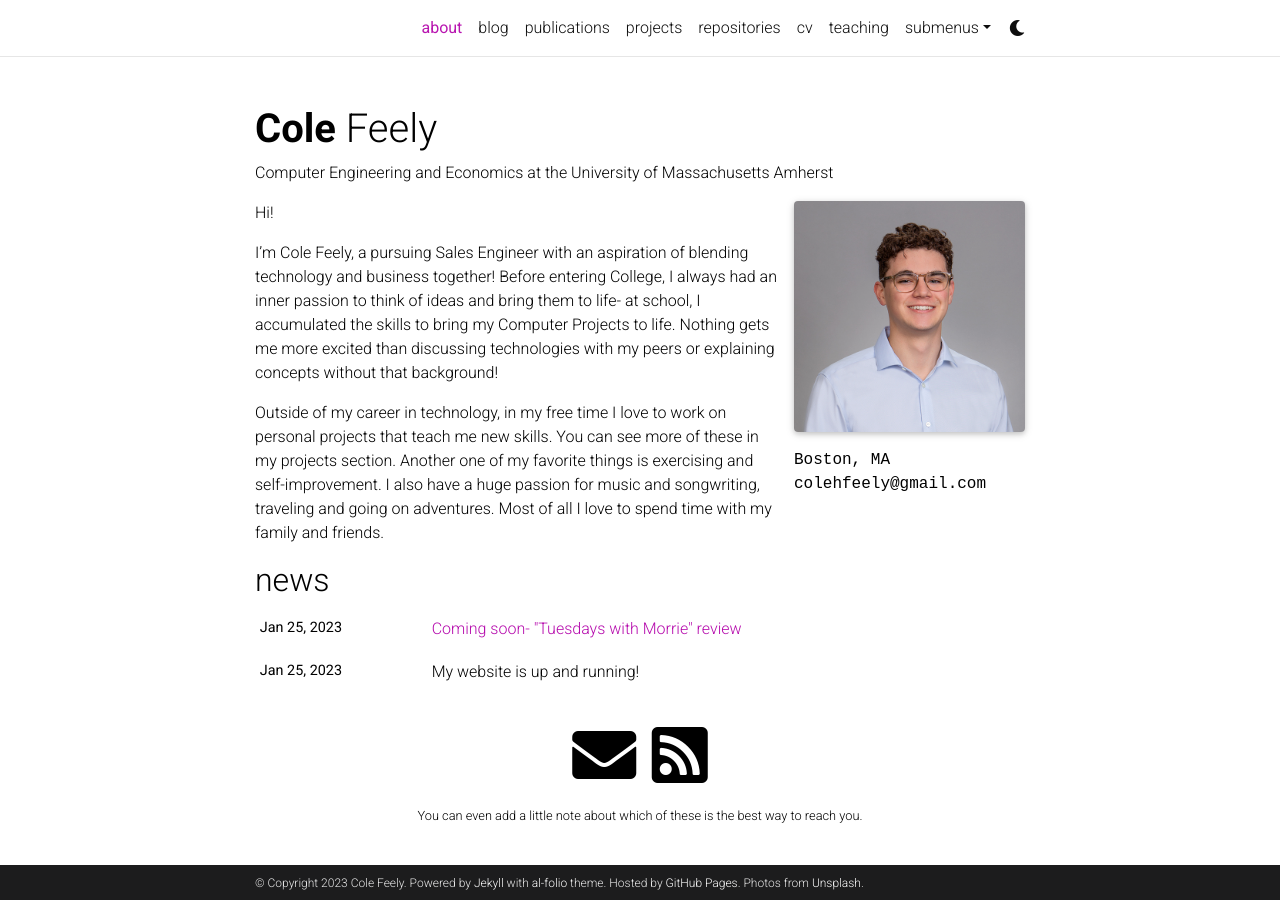
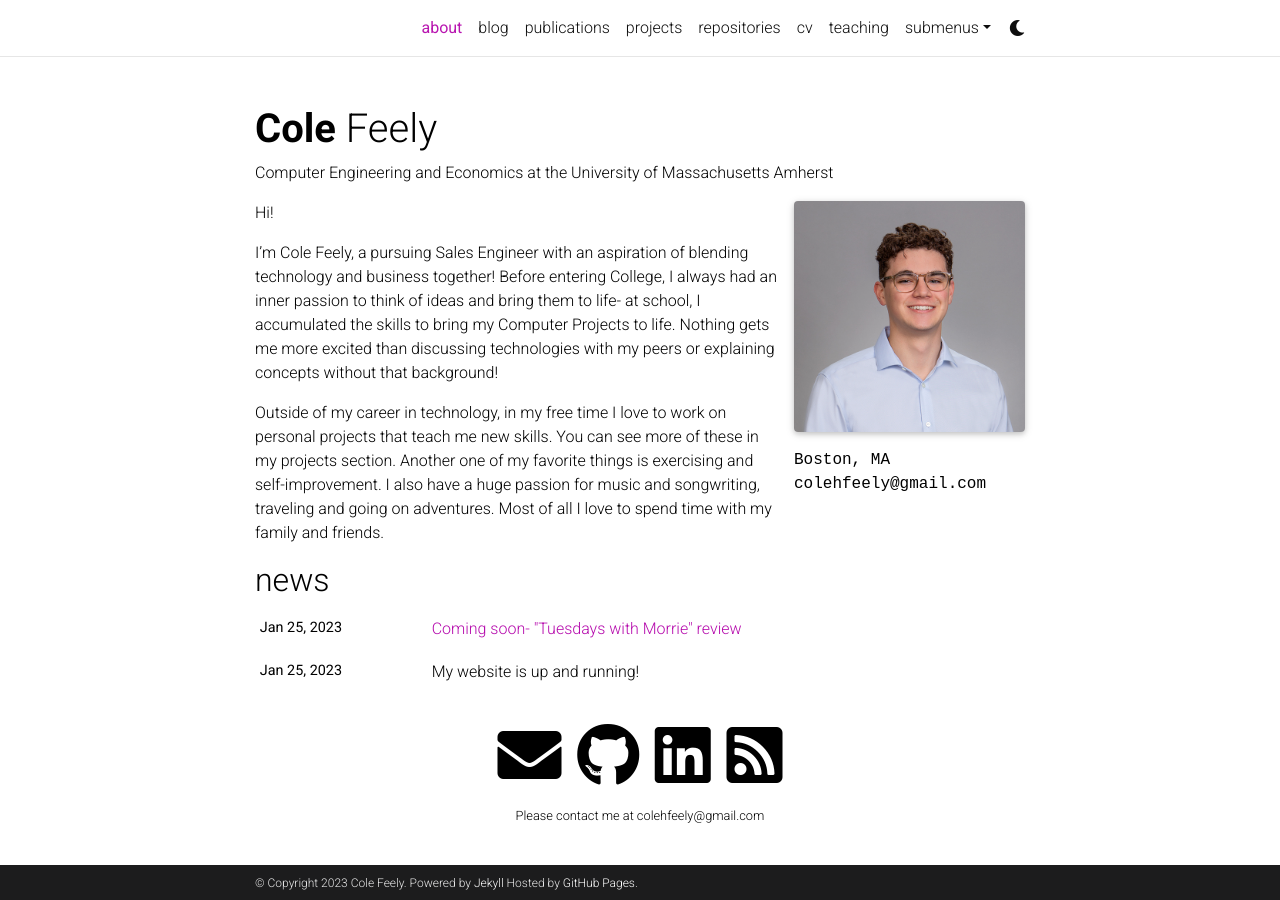
Before and after one commit to ColeFeely6/ColeFeely6.github.io, a Jekyll site: the page built from _pages/about.md, in a window 1280 px wide. Built offline with Jekyll 4.4.1, drawn with Linux system fonts in a browser that asks for light colours; comment, search, counter and statistics services are not loaded; a style sheet for code colours, icons or effects is not loaded.

Commit message:
Changing the Blog page and other things

```diff
--- a/_config.yml
+++ b/_config.yml
@@ -10,9 +10,9 @@
 description: > # the ">" symbol means to ignore newlines until "footer_text:"
   A simple, whitespace theme for academics. Based on [*folio](https://github.com/bogoli/-folio) design.
 footer_text: >
-  Powered by <a href="https://jekyllrb.com/" target="_blank">Jekyll</a> with <a href="https://github.com/alshedivat/al-folio">al-folio</a> theme.
+  Powered by <a href="https://jekyllrb.com/" target="_blank">Jekyll</a>
   Hosted by <a href="https://pages.github.com/" target="_blank">GitHub Pages</a>.
-  Photos from <a href="https://unsplash.com" target="_blank">Unsplash</a>.
+
 keywords: jekyll, jekyll-theme, academic-website, portfolio-website  # add your own keywords or leave empty
 
 lang: en # the language of your site (for example: en, fr, cn, ru, etc.)
@@ -67,11 +67,11 @@
 # Social integration
 # -----------------------------------------------------------------------------
 
-github_username: # your GitHub user name
+github_username: ColeFeely6.github.io # your GitHub user name
 gitlab_username: # your GitLab user name
 twitter_username: # your Twitter handle
 mastodon_username: # your mastodon instance+username in the format instance.tld/@username
-linkedin_username: # your LinkedIn user name
+linkedin_username: https://www.linkedin.com/in/cole-feely/ # your LinkedIn user name
 telegram_username: # your Telegram user name
 scholar_userid: # your Google Scholar ID
 semanticscholar_id: # your Semantic Scholar ID
@@ -98,7 +98,7 @@
 discord_id: # your discord id (18-digit unique numerical identifier)
 
 contact_note: >
-  You can even add a little note about which of these is the best way to reach you.
+  Please contact me at colehfeely@gmail.com
 
 # -----------------------------------------------------------------------------
 # Analytics and search engine verification
@@ -114,9 +114,9 @@
 # Blog
 # -----------------------------------------------------------------------------
 
-blog_name: al-folio # blog_name will be displayed in your blog page
+blog_name: Concrete Paradise # blog_name will be displayed in your blog page
 blog_nav_title: blog # your blog must have a title for it to be displayed in the nav bar
-blog_description: a simple whitespace theme for academics
+blog_description: a place where I share my thoughts on my hobbies
 permalink: /blog/:year/:title/
 
 # Pagination
@@ -127,8 +127,8 @@
 # Follow instructions on https://giscus.app/ to setup for your repo to fill out
 # the information below.
 giscus:
-  repo: alshedivat/al-folio      # <your-github-user-name>/<your-github-repo-name>
-  repo_id: MDEwOlJlcG9zaXRvcnk2MDAyNDM2NQ==
+  repo: ColeFeely6/ColeFeely6.github.io      # <your-github-user-name>/<your-github-repo-name>
+  repo_id:
   category: Comments             # name of the category under which discussions will be created
   category_id: DIC_kwDOA5PmLc4CTBt6
   mapping: title                 # identify discussions by post title
@@ -140,7 +140,7 @@
   lang: en
 
 # Disqus comments (DEPRECATED)
-disqus_shortname: al-folio # put your disqus shortname
+disqus_shortname: # put your disqus shortname
 # https://help.disqus.com/en/articles/1717111-what-s-a-shortname
 
 # External sources.
```
